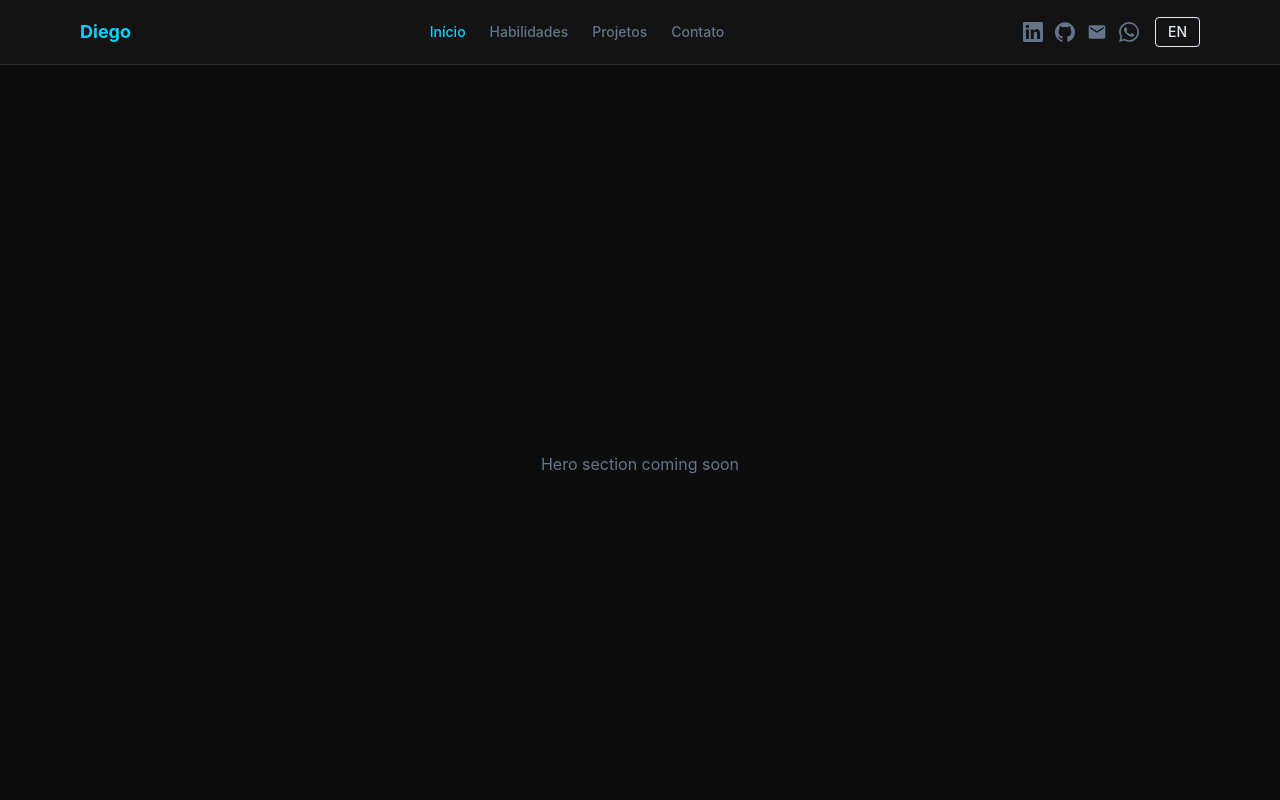
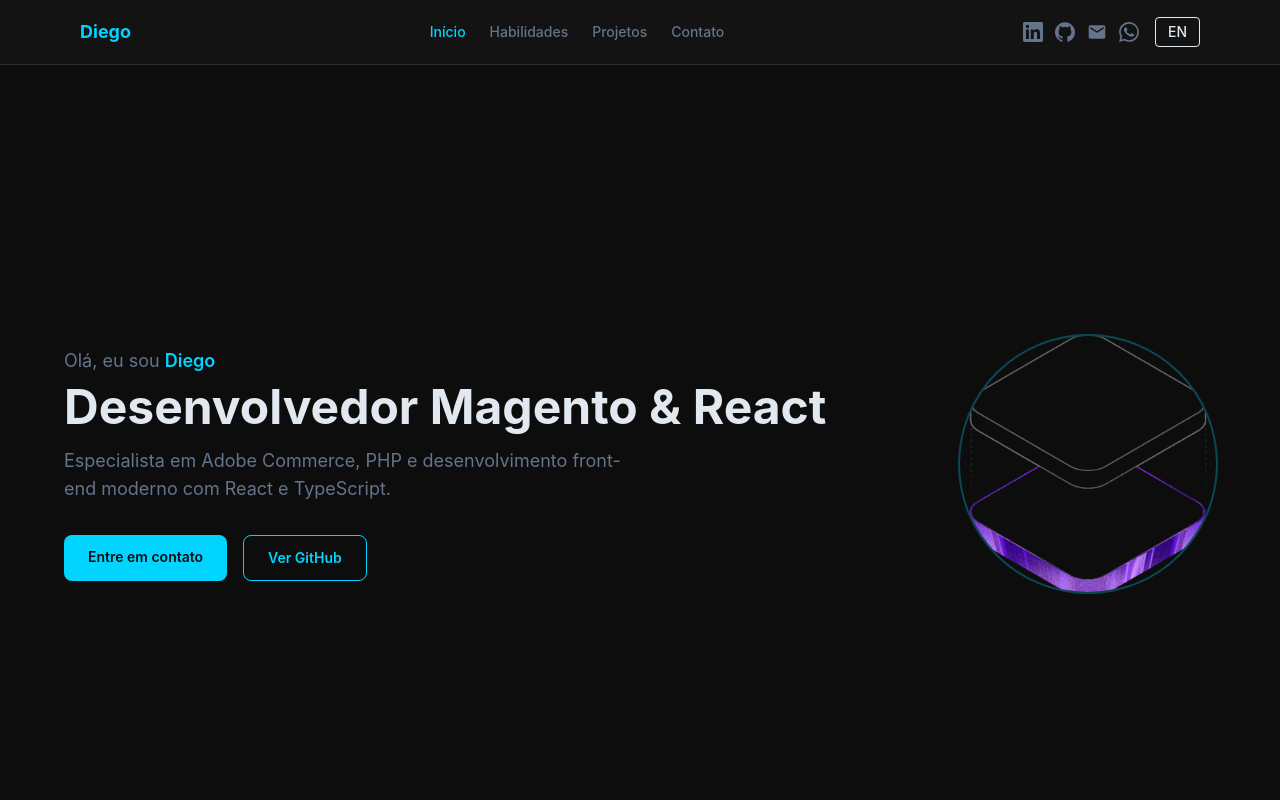
Before and after one commit to diegomiyabara/Portfolio, a React app: page / in a window 1280 px wide. Shown: the top 800 px of the page. Built offline with nearby package versions, Linux system fonts and the light colour scheme; the HTML template or start-up script is replaced by a standard one.

Commit message:
:sparkles: Add HeroSection component and integrate it into the main App layout

```diff
--- a/src/App.tsx
+++ b/src/App.tsx
@@ -1,12 +1,11 @@
 import './App.css'
 import Layout from './components/Layout'
+import HeroSection from './components/HeroSection'
 
 function App() {
   return (
     <Layout>
-      <section id="home" className="min-h-screen flex items-center justify-center">
-        <p className="text-muted">Hero section coming soon</p>
-      </section>
+      <HeroSection />
       <section id="skills" className="min-h-screen flex items-center justify-center">
         <p className="text-muted">Skills section coming soon</p>
       </section>
--- /dev/null
+++ b/src/components/HeroSection.tsx
@@ -0,0 +1,80 @@
+import { useTranslation } from 'react-i18next'
+import { motion, useReducedMotion } from 'framer-motion'
+import heroImg from '../assets/hero.png'
+
+export default function HeroSection() {
+  const { t } = useTranslation()
+  const shouldReduceMotion = useReducedMotion()
+
+  const textVariants = {
+    initial: shouldReduceMotion ? { opacity: 1, y: 0 } : { opacity: 0, y: 30 },
+    animate: { opacity: 1, y: 0 },
+  }
+
+  const photoVariants = {
+    initial: shouldReduceMotion ? { opacity: 1, y: 0 } : { opacity: 0, y: 30 },
+    animate: { opacity: 1, y: 0 },
+  }
+
+  return (
+    <section
+      id="home"
+      className="min-h-screen flex items-center justify-center px-4"
+    >
+      <div className="max-w-6xl w-full mx-auto flex flex-col-reverse md:flex-row items-center justify-between gap-12">
+        {/* Text content */}
+        <motion.div
+          className="flex-1 text-center md:text-left"
+          variants={textVariants}
+          initial="initial"
+          animate="animate"
+          transition={{ duration: 0.6, ease: 'easeOut' }}
+        >
+          <p className="text-muted text-lg mb-2">
+            {t('hero.greeting')}{' '}
+            <span className="text-primary font-semibold">{t('hero.name')}</span>
+          </p>
+          <h1 className="text-4xl md:text-5xl font-bold text-text mb-4">
+            {t('hero.title')}
+          </h1>
+          <p className="text-muted text-lg max-w-xl mb-8">
+            {t('hero.tagline')}
+          </p>
+
+          {/* CTA Buttons */}
+          <div className="flex flex-col sm:flex-row gap-4 justify-center md:justify-start">
+            <a
+              href="#contact"
+              className="px-6 py-3 rounded-lg bg-primary text-background font-semibold text-sm transition-opacity hover:opacity-90 text-center"
+            >
+              {t('hero.ctaContact')}
+            </a>
+            <a
+              href="https://github.com/diegofcornejo"
+              target="_blank"
+              rel="noopener noreferrer"
+              className="px-6 py-3 rounded-lg border border-primary text-primary font-semibold text-sm transition-colors hover:bg-primary/10 text-center"
+            >
+              {t('hero.ctaGithub')}
+            </a>
+          </div>
+        </motion.div>
+
+        {/* Profile photo */}
+        <motion.div
+          className="flex-shrink-0"
+          variants={photoVariants}
+          initial="initial"
+          animate="animate"
+          transition={{ duration: 0.6, delay: shouldReduceMotion ? 0 : 0.2, ease: 'easeOut' }}
+        >
+          <img
+            src={heroImg}
+            alt="Diego — Magento & React Developer"
+            className="w-48 h-48 md:w-64 md:h-64 rounded-full object-cover ring-2 ring-primary/30"
+          />
+        </motion.div>
+      </div>
+    </section>
+  )
+}
```
